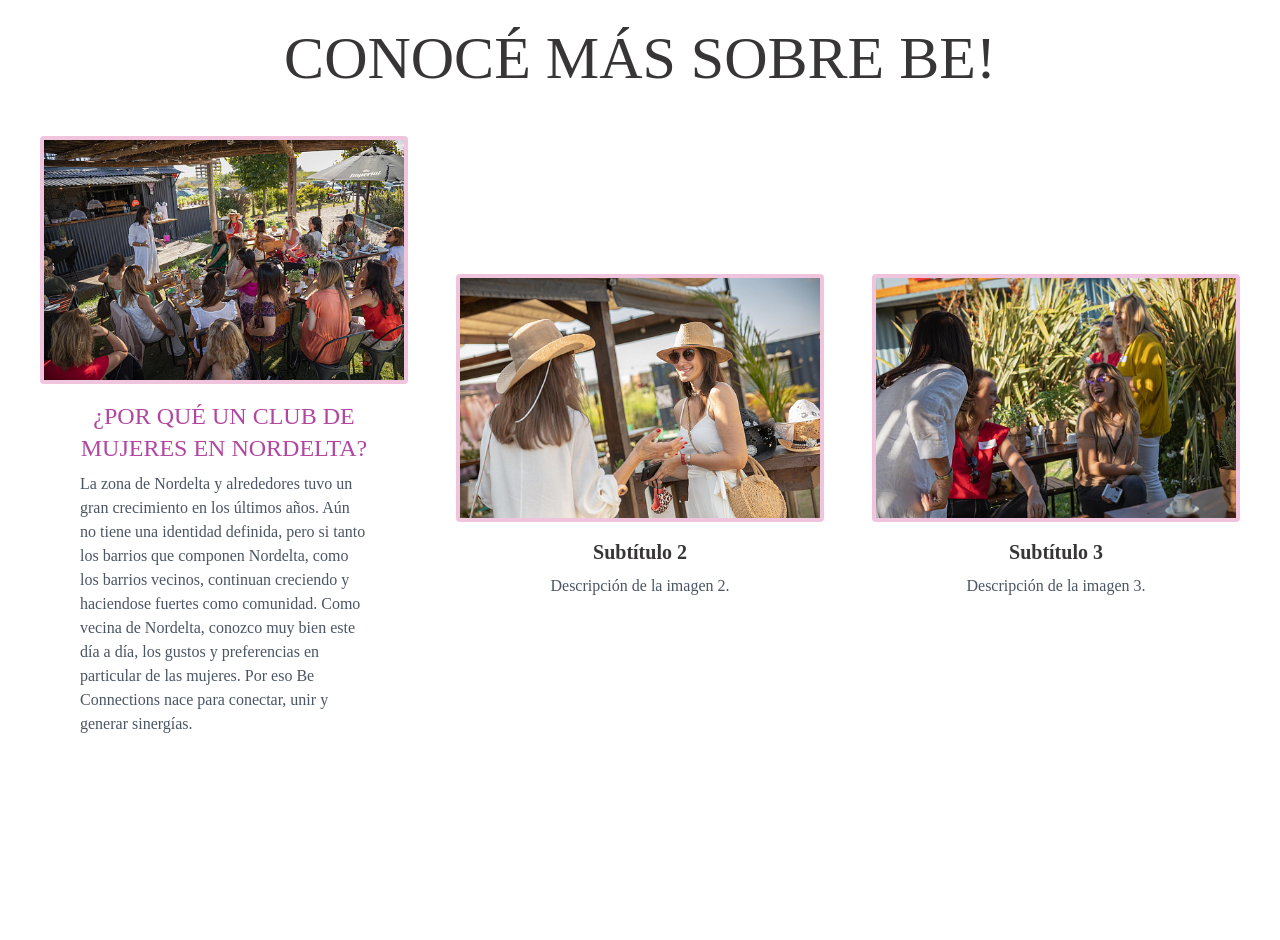
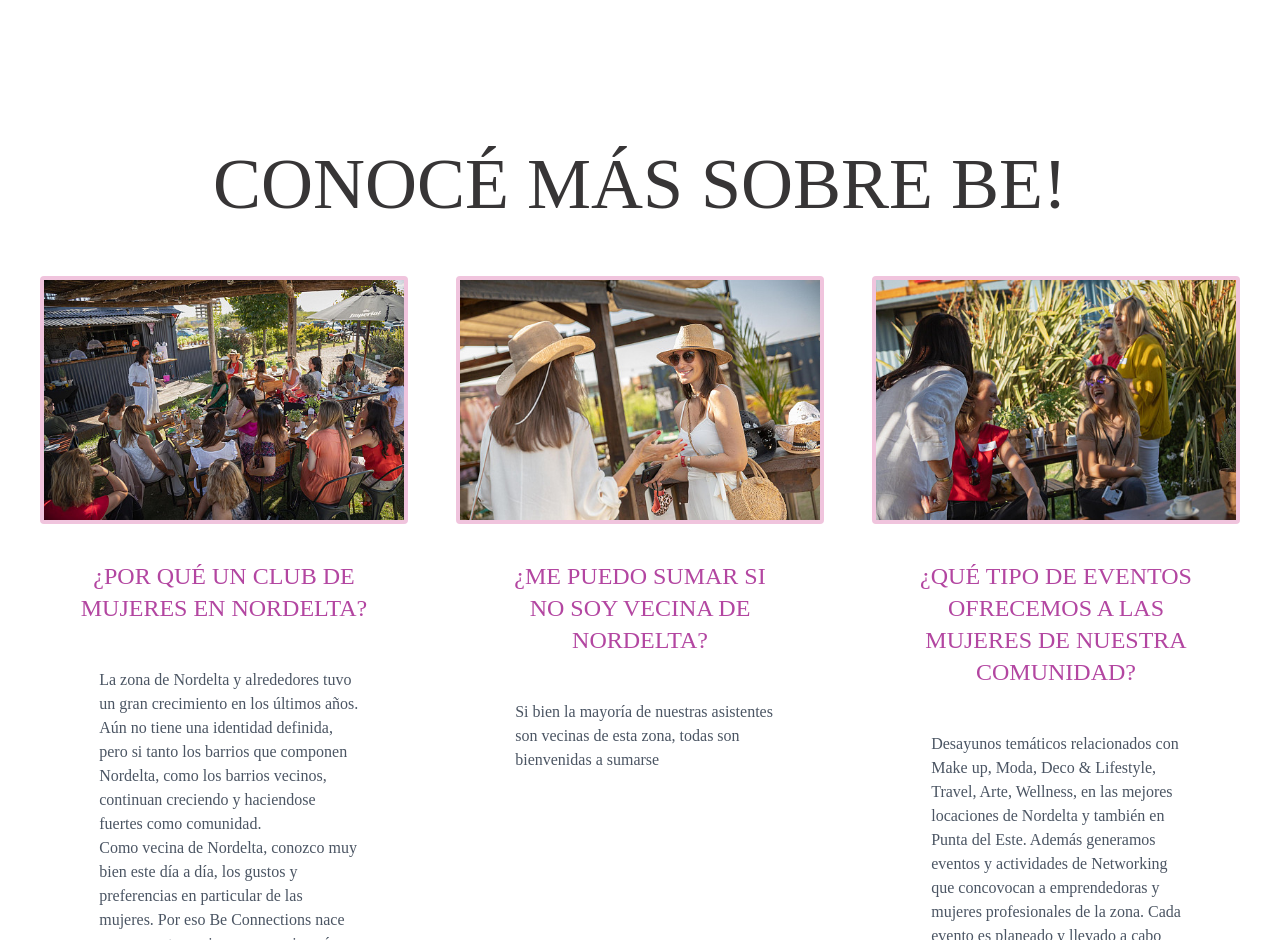
Before and after one commit to JuanPanizzi/Be-connection, a React (Vite) app: page / in a window 1280 px wide. Shown: the part 1860-2800 px from the top of the page. Before the commit the page ends 2660 px from the top, so only its background shows below. Built offline with nearby package versions, Linux system fonts and the light colour scheme.

Commit message:
concoer mas

```diff
--- a/src/componentes/home/ConocerMás.tsx
+++ b/src/componentes/home/ConocerMás.tsx
@@ -5,11 +5,11 @@ import conocemas5 from '../../beConnection_Assets/home-imagnees/5-conoce-mas.png
 export const ConocerMás = () => {
   return (
     <>
-      <section className="py-12 ">
-      <div className="text-center mb-8">
-        <h2 className="lg:text-6xl font-thin ">CONOCÉ MÁS SOBRE BE!</h2>
+      <section className="lg:py-32 ">
+      <div className="text-center lg:py-10 ">
+        <h2 className="lg:text-7xl font-thin ">CONOCÉ MÁS SOBRE BE!</h2>
       </div>
-      <div className="grid grid-cols-3   md:flex-row flex justify-center items-center gap-4 px-6">
+      <div className="grid grid-cols-3 md:flex-row  gap-4 px-6">
         {/* Tarjeta 1 */}
         <div className="col-span-1   p-4  text-center">
           <img
@@ -17,11 +17,11 @@ export const ConocerMás = () => {
             alt="Imagen 1"
             className="w-full h-auto mb-4 rounded border-4 border-rosa1"
           />
-          <div className='px-10'>
+          <div className='lg:px-10  text-center'>
 
-          <h3 className="lg:text-2xl lora text-purple1  ">¿POR QUÉ UN CLUB DE MUJERES EN NORDELTA?</h3>
-          <p className="text-gray-600 mt-2 lora text-left">La zona de Nordelta y alrededores tuvo un gran crecimiento en los últimos años. Aún no tiene una identidad definida, pero si tanto los barrios que componen Nordelta, como los barrios vecinos, continuan creciendo y haciendose fuertes como comunidad.
-          Como vecina de Nordelta, conozco muy bien este día a día, los gustos y preferencias en particular de las mujeres. Por eso Be Connections nace para conectar, unir y generar sinergías. </p>
+          <h3 className="lg:text-2xl lora text-purple1  lg:py-5">¿POR QUÉ UN CLUB DE MUJERES EN NORDELTA?</h3>
+          <p className="text-gray-600 mt-2 lora text-left lg:w-[95%] lg:mx-auto lg:pl-3 lg:py-4">La zona de Nordelta y alrededores tuvo un gran crecimiento en los últimos años. Aún no tiene una identidad definida, pero si tanto los barrios que componen Nordelta, como los barrios vecinos, continuan creciendo y haciendose fuertes como comunidad.
+          <br /> Como vecina de Nordelta, conozco muy bien este día a día, los gustos y preferencias en particular de las mujeres. Por eso Be Connections nace para conectar, unir y generar sinergías. </p>
           </div>
         </div>
 
@@ -32,8 +32,11 @@ export const ConocerMás = () => {
             alt="Imagen 2"
             className="w-full h-auto mb-4 rounded border-4 border-rosa1"
           />
-          <h3 className="text-xl font-semibold ">Subtítulo 2</h3>
-          <p className="text-gray-600 mt-2">Descripción de la imagen 2.</p>
+          <div className='lg:px-10  text-center'>
+
+         <h3 className="lg:text-2xl lora text-purple1  lg:py-5">¿ME PUEDO SUMAR SI NO SOY VECINA DE NORDELTA?</h3>
+          <p className="text-gray-600 mt-2 lora text-left lg:w-[95%] lg:mx-auto lg:pl-3 lg:py-4">Si bien la mayoría de nuestras asistentes son vecinas de esta zona, todas son bienvenidas a sumarse</p>
+          </div>
         </div>
 
         {/* Tarjeta 3 */}
@@ -43,8 +46,12 @@ export const ConocerMás = () => {
             alt="Imagen 3"
             className="w-full h-auto mb-4 rounded border-4 border-rosa1"
           />
-          <h3 className="text-xl font-semibold ">Subtítulo 3</h3>
-          <p className="text-gray-600 mt-2">Descripción de la imagen 3.</p>
+          <div className='lg:px-10  text-center'>
+          <h3 className="lg:text-2xl lora text-purple1  lg:py-5">¿QUÉ TIPO DE EVENTOS OFRECEMOS A LAS MUJERES DE NUESTRA COMUNIDAD?</h3>
+          <p className="text-gray-600 mt-2 lora text-left lg:w-[95%] lg:mx-auto lg:pl-3 lg:py-4">Desayunos temáticos relacionados con Make up, Moda, Deco & Lifestyle, Travel, Arte, Wellness, en las mejores locaciones de Nordelta y también en Punta del Este.
+Además generamos eventos y actividades de Networking que concovocan a emprendedoras y mujeres profesionales de la zona.
+Cada evento es planeado y llevado a cabo cuidando cada detalle: ambientación, catering, obsequios, logrando que cada experiencia... Más</p>
+</div>
         </div>
       </div>
     </section>
```
